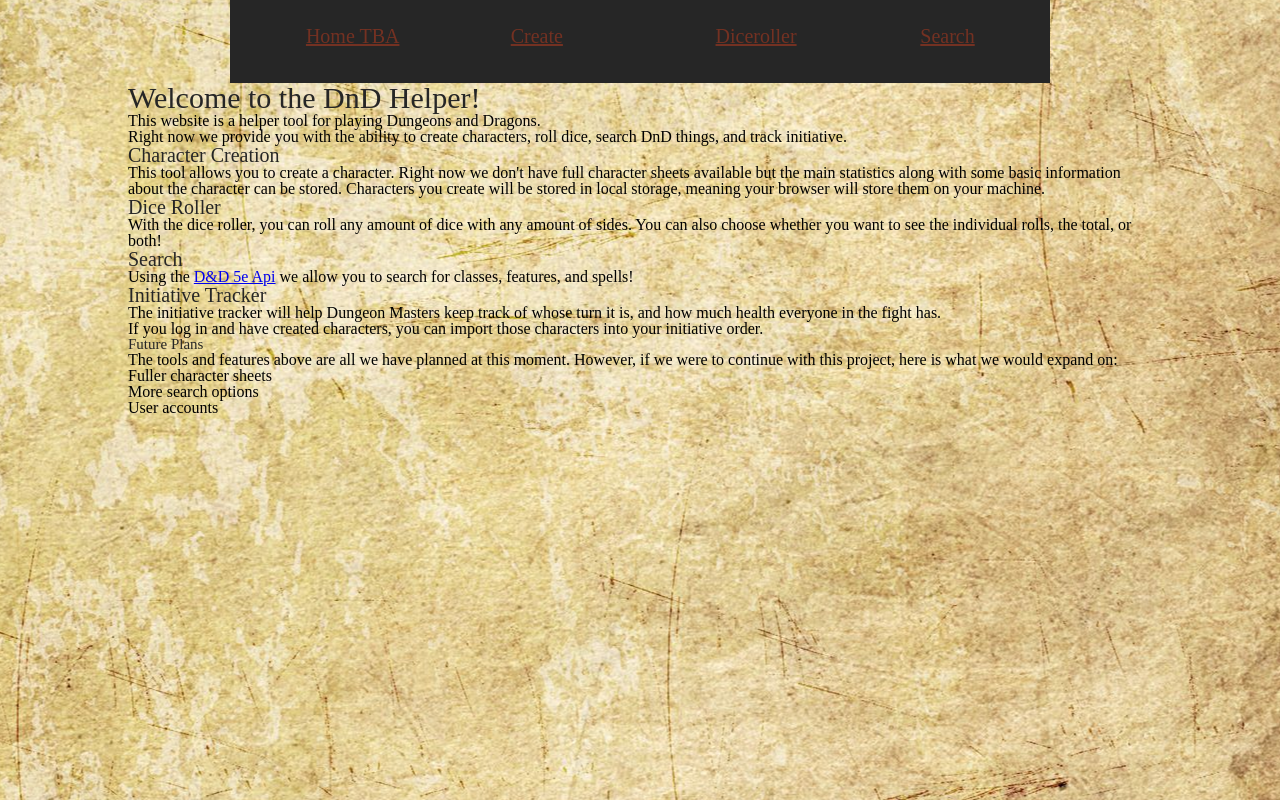
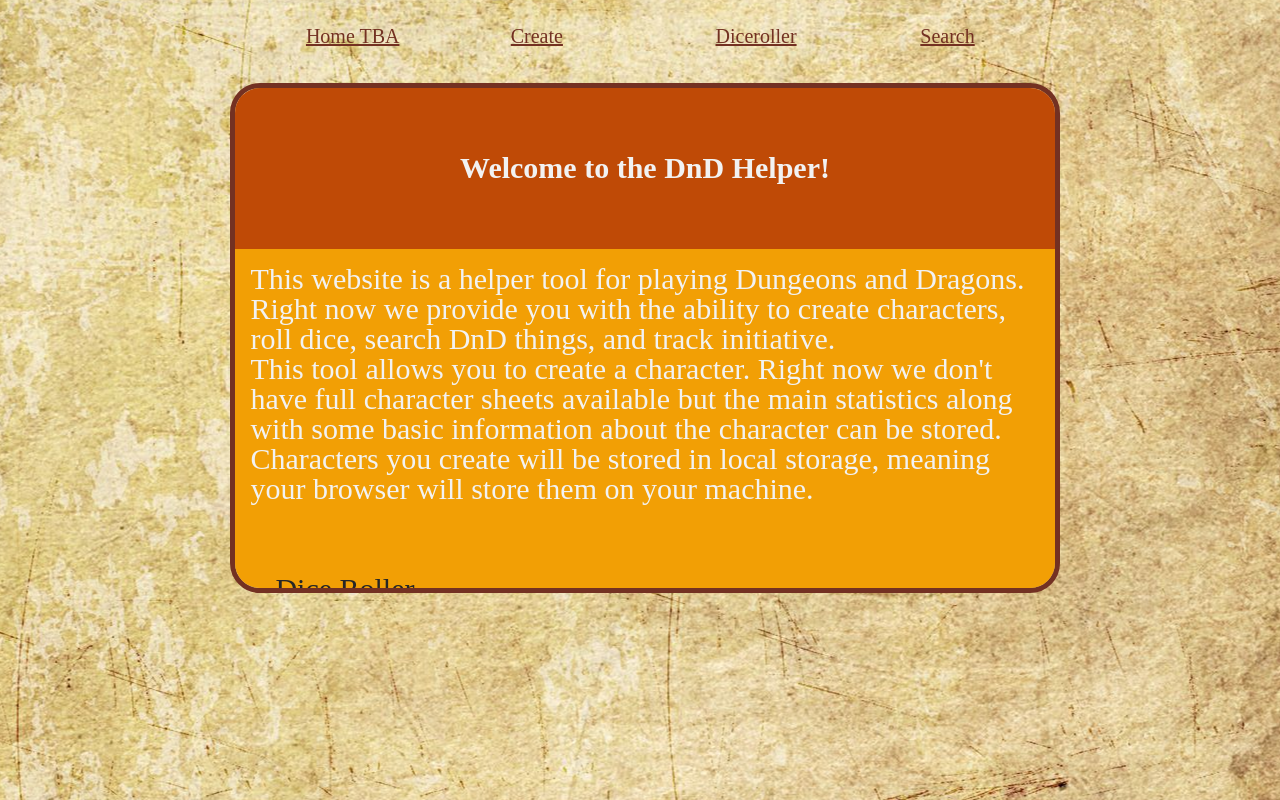
Before and after one commit to Brandynio/DnDHelper, a website: page html/index.html in a window 1280 px wide. Drawn offline with Linux system fonts and the light colour scheme.

Commit message:
index style

```diff
--- a/assets/css/style_scss.css
+++ b/assets/css/style_scss.css
@@ -442,13 +442,22 @@ table {
   }
 }
 .Scrollable {
-  height: 400px;
+  height: 500px;
   overflow-y: auto;
+  border-radius: 30px;
+  -ms-overflow-style: none;
+  overflow: -moz-scrollbars-none;
+  border: 5px solid #733122;
+  transition: ease;
 }
 
+.Scrollable::-webkit-scrollbar {
+  display: none;
+}
+
+
 .ScrollHeader {
-  background-color: #F2F2F2;
-  color: #262626;
+  background-color: #BF4A06;
   font-size: 40px;
   padding: 8% 0%;
   width: 100%;
@@ -459,10 +468,21 @@ table {
   transition: 0.5s;
 }
 
+.ScrollHeader h2{
+  color: #F2F2F2;
+}
+
 .ScrollBody {
   padding: 15px 15px;
   font-size: 30px;
   color: #F2F2F2;
+  background-color: #F29F05;
+  transition: ease;
+}
+
+.ScrollBody h2{
+  margin: 10px 25px;
+  margin-top: 70px;
 }
 
 .notifButton {
--- /dev/null
+++ b/assets/scripts/scrollable.js
@@ -0,0 +1,20 @@
+var ScrollSection = document.getElementsByClassName("Scrollable");
+var ScrollBody = document.getElementsByClassName("ScrollBody");
+var ScrollHeader = document.getElementsByClassName("ScrollHeader");
+
+for (var i = 0; i < ScrollSection.length; i++) {
+    ScrollSection[i].onscroll = function () { scroll(i) };
+}
+
+function scroll(scrollIndex) {
+    scrollIndex -= 1;
+    console.log(ScrollSection[scrollIndex].scrollHeight);
+    if (ScrollSection[scrollIndex].scrollTop > 31) {
+        ScrollHeader[scrollIndex].style.padding = "1% 0%";
+    } else if (ScrollSection[scrollIndex].scrollTop < 30) {
+        ScrollHeader[scrollIndex].style.padding = "8% 0%";
+    }
+};
+
+
+//80px 15px
--- a/html/index.html
+++ b/html/index.html
@@ -11,7 +11,7 @@
 </head>
 
 <body class="Content">
-    <section class="Content bkgr_B">
+    <section class="Content">
         <nav>
             <li>
                 <a href="index.html">Home TBA</a>
@@ -27,27 +27,49 @@
             </li>
         </nav>
     </section>
-    <article>
+    <section id="Scrollable" class="Content Scrollable">
+        <section class="row">
+            <div class="ScrollHeader">
                 <h2>Welcome to the DnD Helper!</h2>
+            </div>
+            <div class="ScrollBody">
                 <p>This website is a helper tool for playing Dungeons and Dragons.</p>
-        <p>Right now we provide you with the ability to create characters, roll dice, search DnD things, and track initiative.</p>
-        <h4>Character Creation</h4>
-        <p>This tool allows you to create a character. Right now we don't have full character sheets available but the main statistics along with some basic information about the character can be stored. Characters you create will be stored in local storage, meaning your browser will store them on your machine.</p>
-        <h4>Dice Roller</h4>
-        <p>With the dice roller, you can roll any amount of dice with any amount of sides. You can also choose whether you want to see the individual rolls, the total, or both!</p>
-        <h4>Search</h4>
-        <p>Using the <a href="http://www.dnd5eapi.co/">D&D 5e Api</a> we allow you to search for classes, features, and spells!</p>
-        <h4>Initiative Tracker</h4>
-        <p>The initiative tracker will help Dungeon Masters keep track of whose turn it is, and how much health everyone in the fight has.</p>
-        <p>If you log in and have created characters, you can import those characters into your initiative order.</p>
-        <h5>Future Plans</h5>
-        <p>The tools and features above are all we have planned at this moment. However, if we were to continue with this project, here is what we would expand on:</p>
+                <p>Right now we provide you with the ability to create characters, roll dice, search DnD things, and
+                    track
+                    initiative.</p>
+                <h2Character Creation</h2>
+                <p>This tool allows you to create a character. Right now we don't have full character sheets available
+                    but the
+                    main statistics along with some basic information about the character can be stored. Characters you
+                    create
+                    will be stored in local storage, meaning your browser will store them on your machine.</p>
+                <h2>Dice Roller</h2>
+                <p>With the dice roller, you can roll any amount of dice with any amount of sides. You can also choose
+                    whether
+                    you want to see the individual rolls, the total, or both!</p>
+                <h2>Search</h2>
+                <p>Using the <a href="http://www.dnd5eapi.co/">D&D 5e Api</a> we allow you to search for classes,
+                    features, and
+                    spells!</p>
+                <h2>Initiative Tracker</h2>
+                <p>The initiative tracker will help Dungeon Masters keep track of whose turn it is, and how much health
+                    everyone
+                    in the fight has.</p>
+                <p>If you log in and have created characters, you can import those characters into your initiative
+                    order.</p>
+                <h2>Future Plans</h2>
+                <p>The tools and features above are all we have planned at this moment. However, if we were to continue
+                    with
+                    this project, here is what we would expand on:</p>
                 <ul>
                     <li>Fuller character sheets</li>
                     <li>More search options</li>
                     <li>User accounts</li>
                 </ul>
-    </article>
+            </div>
+        </section>
+    </section>
+    <script src="../assets/scripts/scrollable.js"></script>
 </body>
 
 </html>
```
Lines whose indentation alone changed are shown as unchanged.
